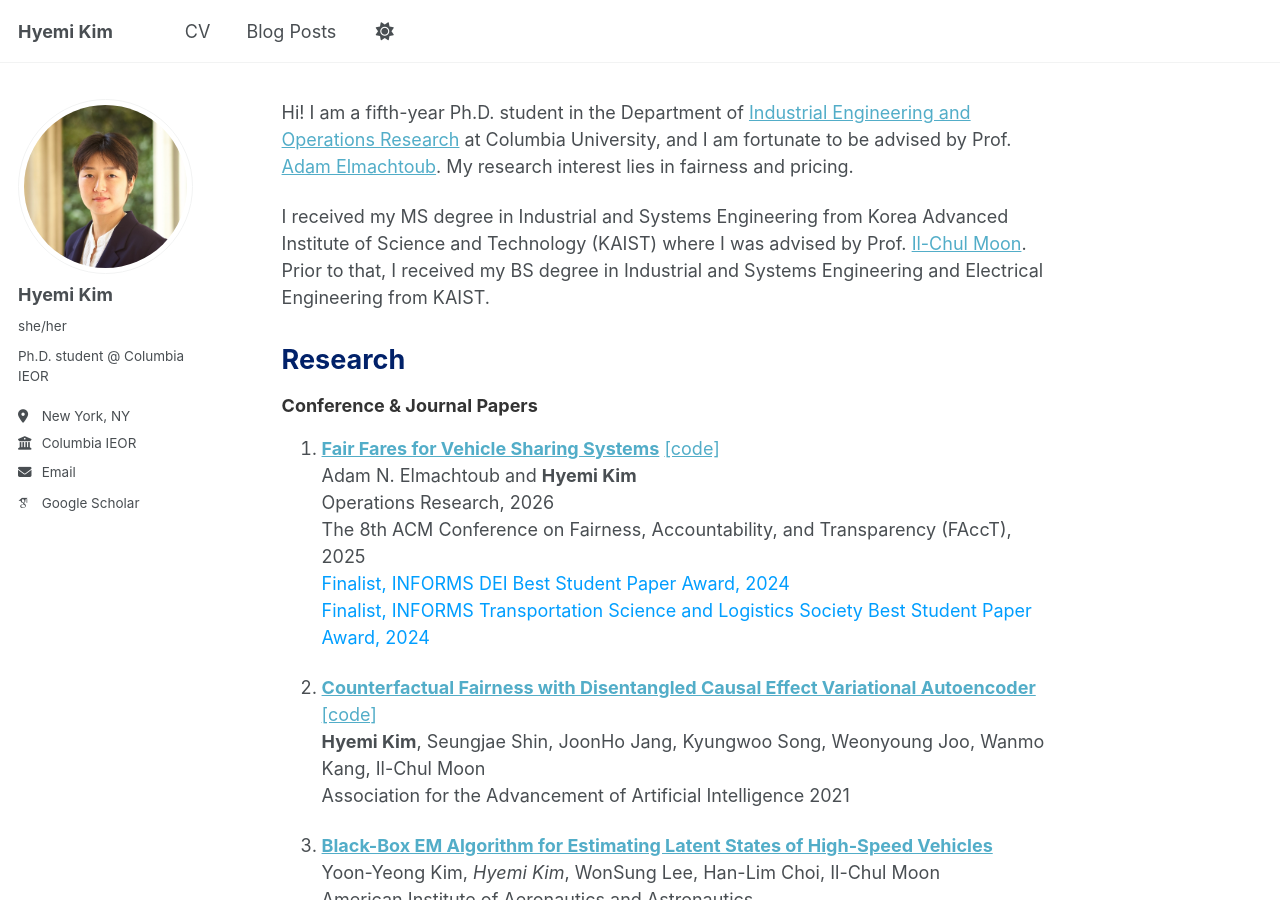
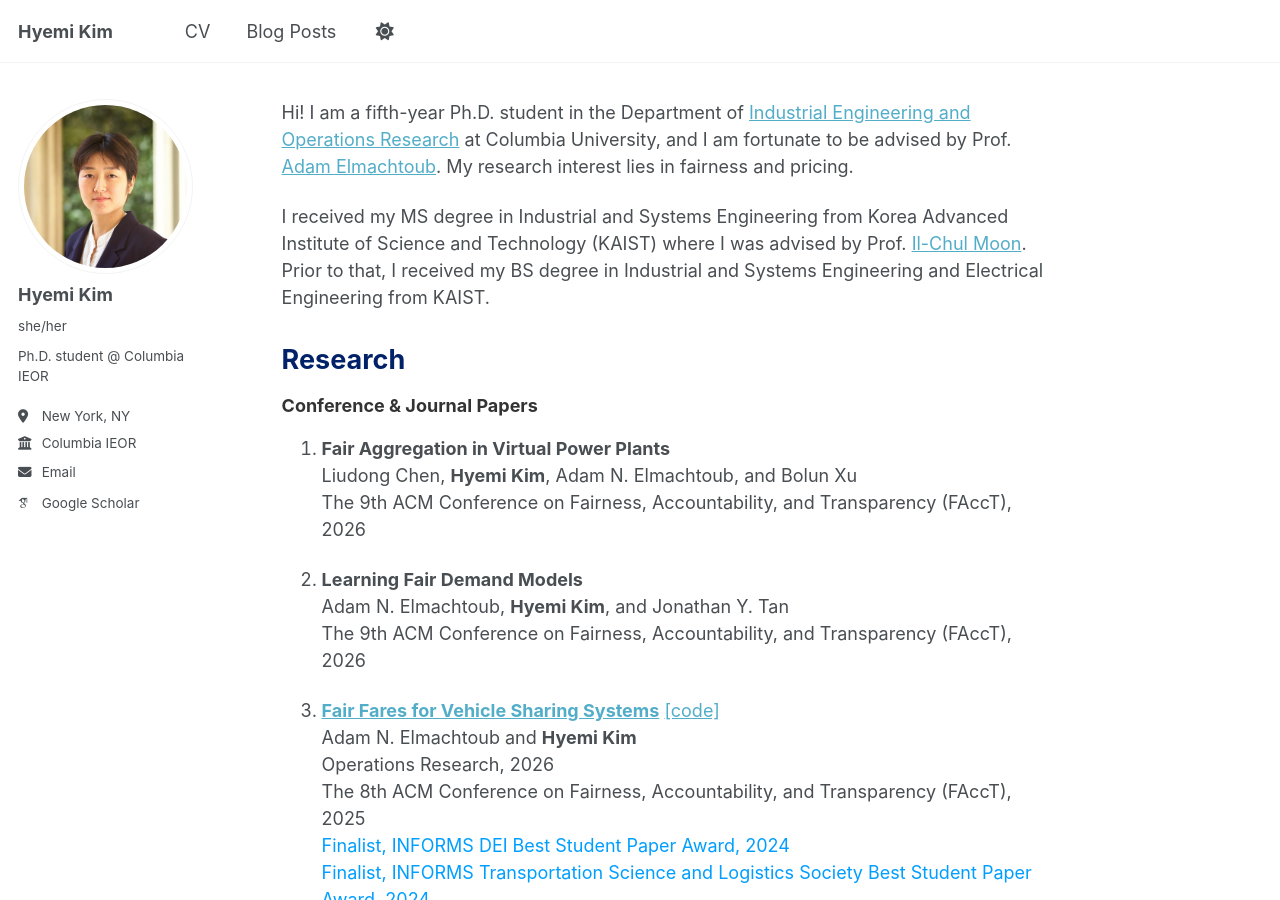
Before and after one commit to HyemiK1m/hyemik1m.github.io, a Jekyll site: the page built from _pages/about.md, in a window 1280 px wide and 900 px high. Built offline with Jekyll 4.4.1, drawn with Linux system fonts in a browser that asks for light colours; some web fonts are replaced; a script that is not in the unit is left out.

Commit message:
Add research papers to the about page

```diff
--- a/_pages/about.md
+++ b/_pages/about.md
@@ -15,6 +15,14 @@ I received my MS degree in Industrial and Systems Engineering from Korea Advance
 -->
 <h2 style="color:#012169; border-bottom:none; font-size:1.5em; font-weight:700; margin-top:1.2em; margin-bottom:0.2em;">Research</h2>
 <h3 style="color:#333; font-size:1em; font-weight:700; margin-top:0; margin-bottom:0;">Conference & Journal Papers</h3>
+1. **Fair Aggregation in Virtual Power Plants**<br>
+Liudong Chen, **Hyemi Kim**, Adam N. Elmachtoub, and Bolun Xu<br>
+The 9th ACM Conference on Fairness, Accountability, and Transparency (FAccT), 2026<br>
+
+1. **Learning Fair Demand Models**<br>
+Adam N. Elmachtoub, **Hyemi Kim**, and Jonathan Y. Tan<br>
+The 9th ACM Conference on Fairness, Accountability, and Transparency (FAccT), 2026<br>
+
 1. [**Fair Fares for Vehicle Sharing Systems**](https://papers.ssrn.com/sol3/papers.cfm?abstract_id=4699813) [[code]](https://github.com/HyemiK1m/Fair_Fares)<br>
 Adam N. Elmachtoub and **Hyemi Kim**<br>
 Operations Research, 2026<br>
```
